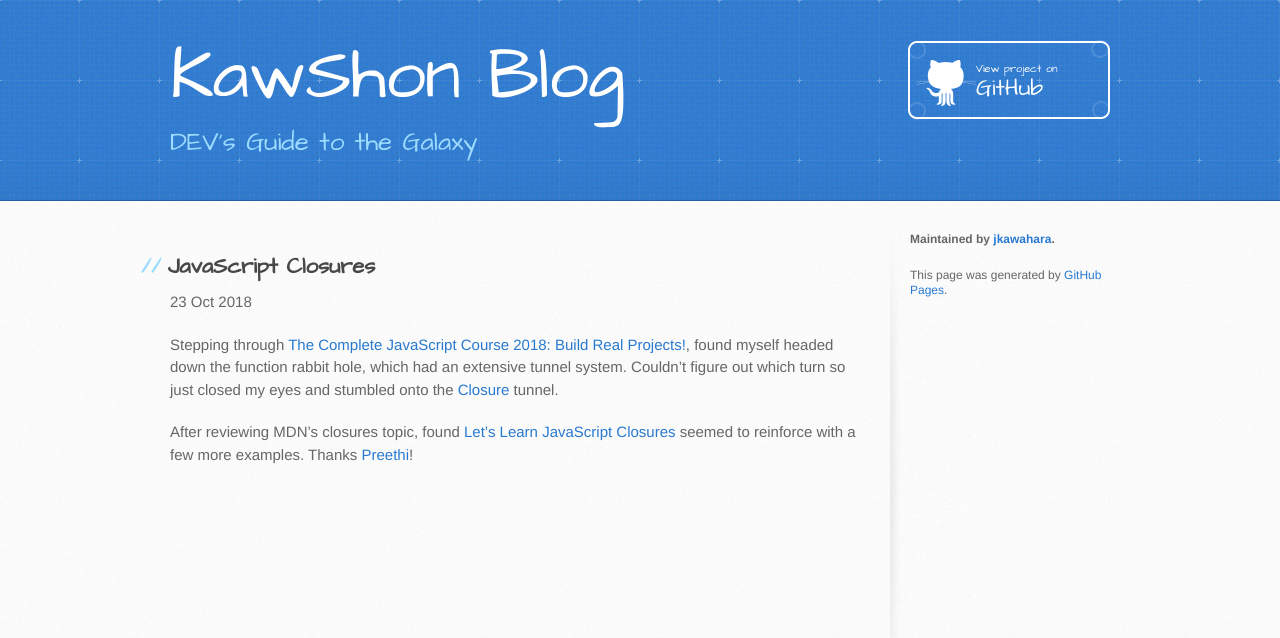
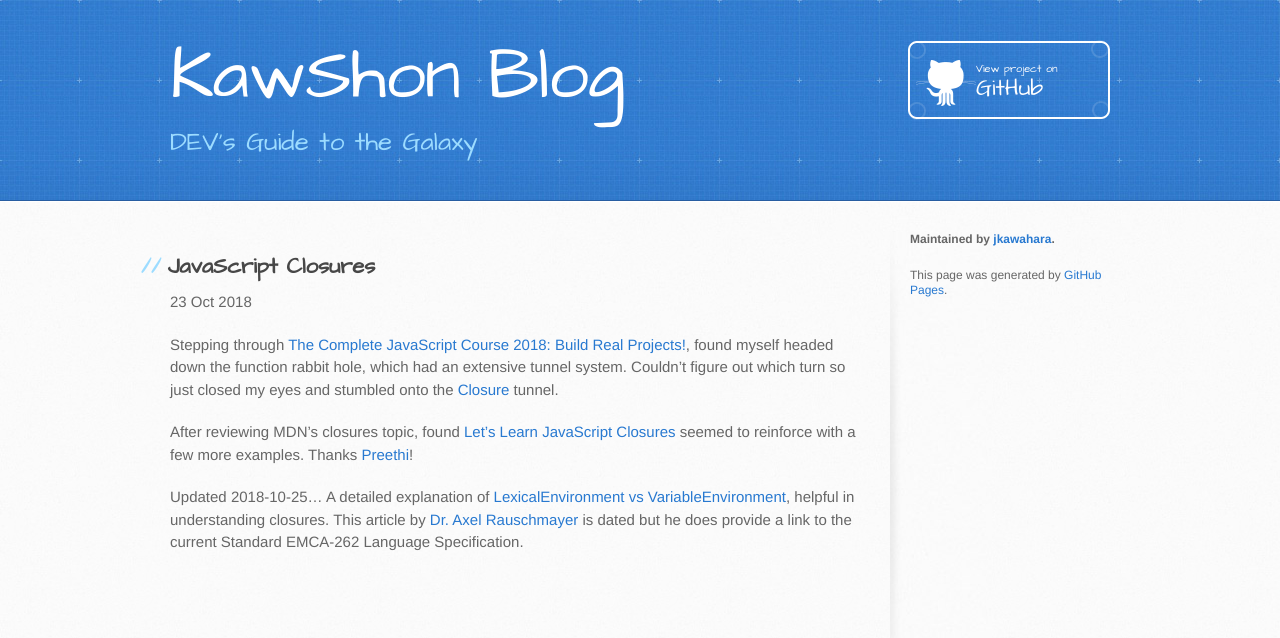
Before and after one commit to jkawahara/jkawahara.github.io, a Jekyll site: the page built from _posts/2018-10-23-js-closures.markdown, in a window 1280 px wide. Shown: the top 638 px of the page. Built offline with Jekyll 4.4.1, drawn with Linux system fonts in a browser that asks for light colours.

Commit message:
Update 10-23 JS post; add favicon

```diff
--- a/_layouts/default.html
+++ b/_layouts/default.html
@@ -8,6 +8,7 @@
     <link rel="stylesheet" type="text/css" href="{{ site.baseurl }}/stylesheets/stylesheet.css" media="screen" />
     <link rel="stylesheet" type="text/css" href="{{ site.baseurl }}/stylesheets/pygment_trac.css" media="screen" />
     <link rel="stylesheet" type="text/css" href="{{ site.baseurl }}/stylesheets/print.css" media="print" />
+    <link rel="shortcut icon" href="/images/favicon.ico" type="image/x-icon">
 
     <!--[if lt IE 9]>
     <script src="//html5shiv.googlecode.com/svn/trunk/html5.js"></script>
--- a/_posts/2018-10-23-js-closures.markdown
+++ b/_posts/2018-10-23-js-closures.markdown
@@ -9,7 +9,13 @@ Stepping through [The Complete JavaScript Course 2018: Build Real Projects!][js-
 
 After reviewing MDN's closures topic, found [Let's Learn JavaScript Closures][learn-js-closures] seemed to reinforce with a few more examples. Thanks [Preethi][preethi]!
 
+Updated 2018-10-25...
+A detailed explanation of [LexicalEnvironment vs VariableEnvironment][emcascript-5], helpful in understanding closures. This article by [Dr. Axel Rauschmayer][dr-axel] is dated but he does provide a link to the current Standard EMCA-262 Language Specification.
+
 [js-course]: https://www.udemy.com/the-complete-javascript-course/
 [mdn-closures]: https://developer.mozilla.org/en-US/docs/Web/JavaScript/Closures
 [learn-js-closures]: https://medium.freecodecamp.org/lets-learn-javascript-closures-66feb44f6a44?gi=2e3fa39717d9
 [preethi]: https://medium.freecodecamp.org/@preethikasireddy?source=post_header_lockup
+
+[emcascript-5]: http://2ality.com/2011/04/ecmascript-5-spec-lexicalenvironment.html
+[dr-axel]: http://dr-axel.de/
```
Also changed, not shown: images/favicon.ico (added).
